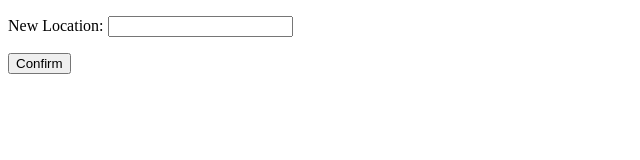
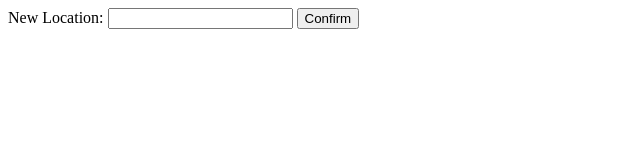
Before and after one commit to ShadowVectorZ/weather-app, a plain HTML site: page index.html in a window 1280 px wide. Shown: the whole page, without its empty margins (0-640 px from the left). Drawn offline with Linux system fonts and the light colour scheme.

Commit message:
removed individual paragraph in form

```diff
--- a/index.html
+++ b/index.html
@@ -7,15 +7,14 @@
     <link rel="stylesheet" href="styles.css">
 </head>
 <body>
-
+    <div  id="form-div">
     <form id="locationForm" method="post">
-        <p>
             <label for="formLocation">New Location:
                 <input type="text" id="formLocation"/>
             </label>
-        </p>
         <input type="submit" id="submitLocation" value="Confirm"/>
     </form>
+    </div>
 
     <div id="title"></div>
 
```
